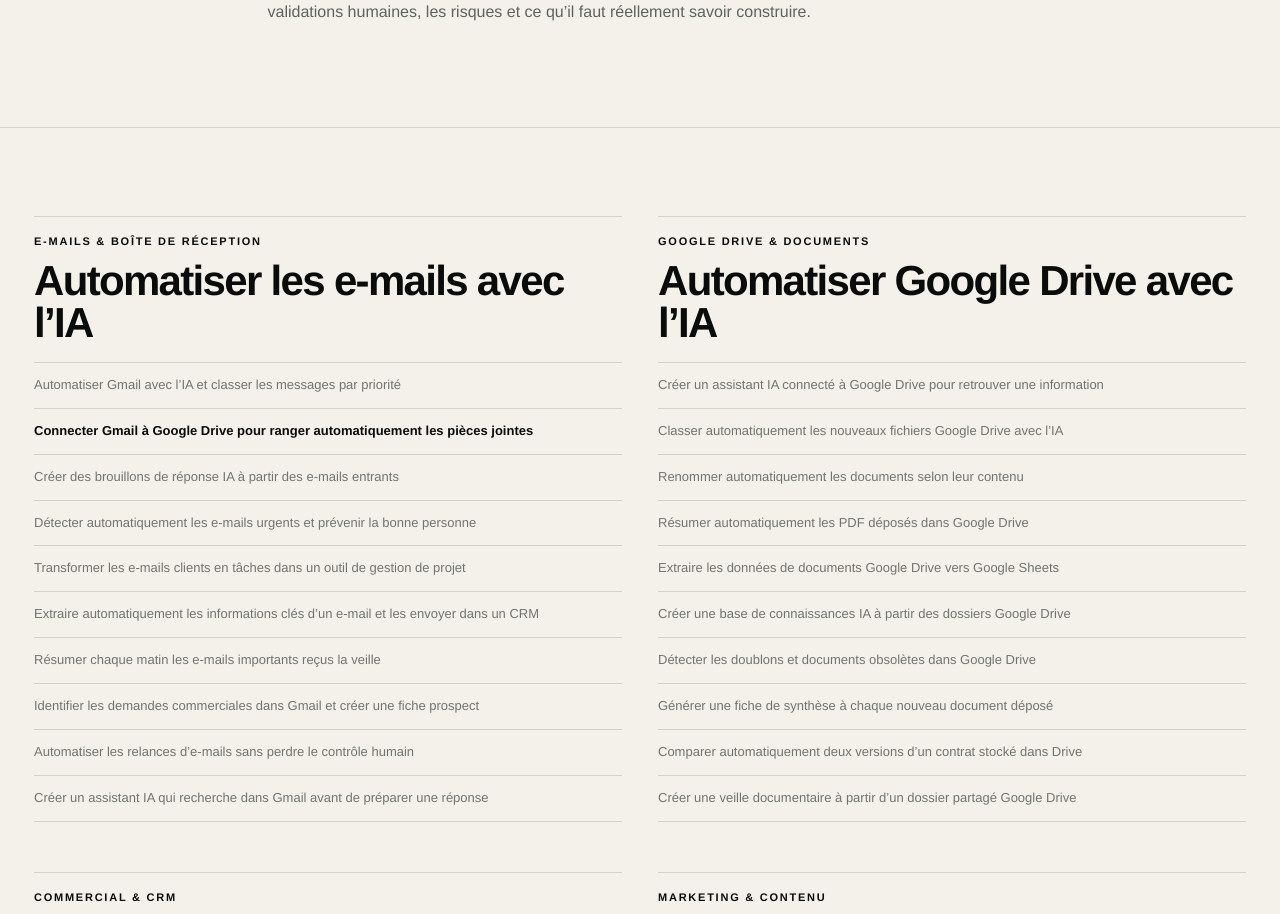
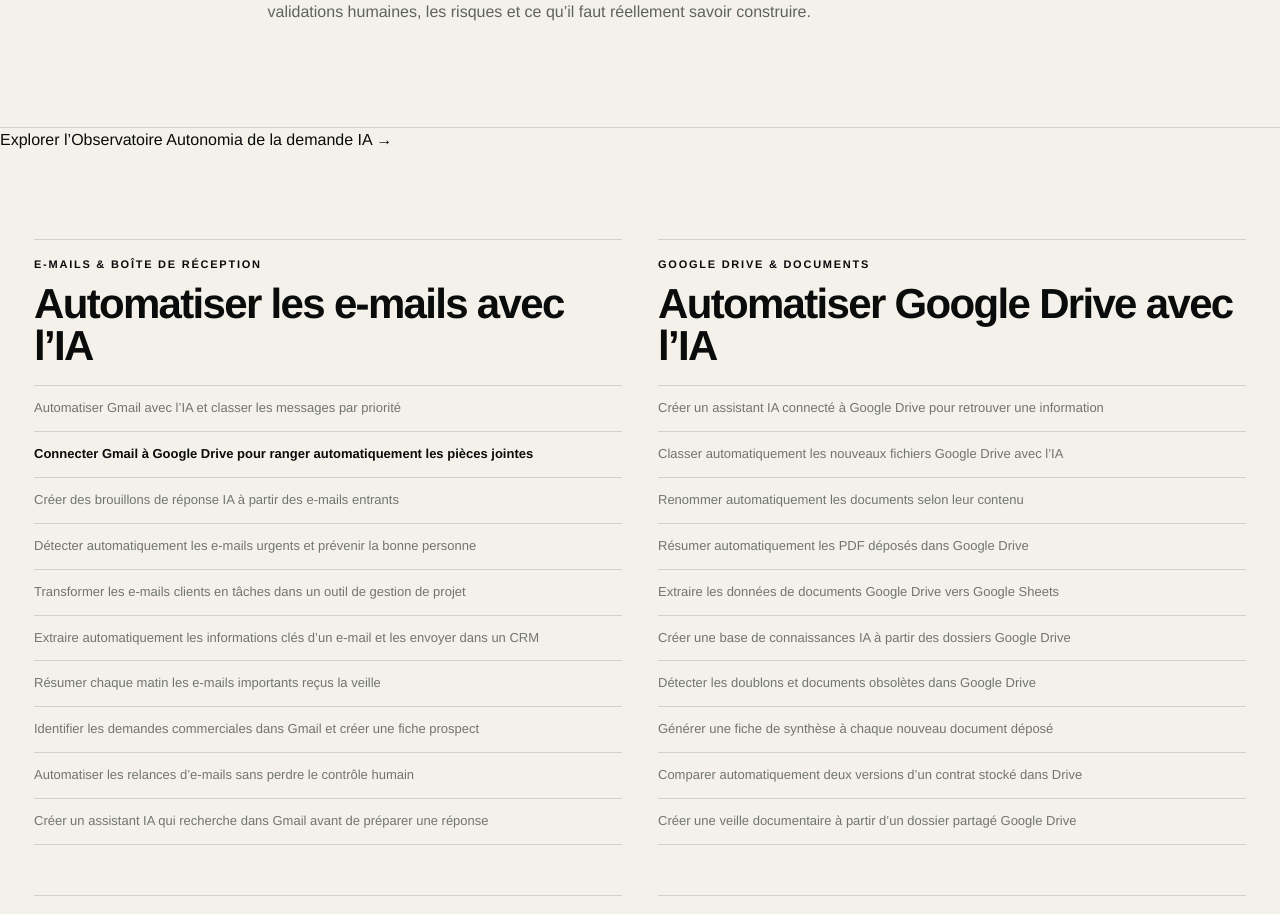
Before and after one commit to aristote-app/Autonomia-MCP, a Next.js app in the folder site/: page /cas-usage-ia in a window 1280 px wide. Shown: the part 862-1776 px from the top of the page. Built offline with nearby package versions, Linux system fonts and the light colour scheme; no server answers.

Commit message:
feat(geo): link execution library to AI demand observatory

```diff
--- a/site/app/cas-usage-ia/page.js
+++ b/site/app/cas-usage-ia/page.js
@@ -39,6 +39,9 @@ export default function UseCaseHub() {
       </section>
 
       <LiveJobSignals tags={["automation", "agents", "rag", "n8n", "workflow_orchestration", "process_integration", "knowledge_management"]} />
+      <div className="hubObservatoryLink">
+        <Link href="/observatoire-ia">Explorer l’Observatoire Autonomia de la demande IA →</Link>
+      </div>
 
       <section className="clusterGrid">
         {clusters.map((cluster) => {
```
